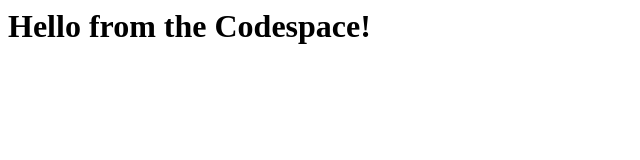
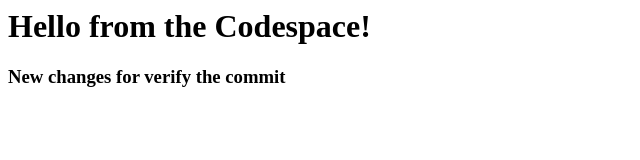
Before and after one commit to MahekVekariya/skills-code-with-codespaces, a plain HTML site: page index.html in a window 1280 px wide. Shown: the whole page, without its empty margins (0-640 px from the left). Drawn offline with Linux system fonts and the light colour scheme.

Commit message:
AUpdating file ofthe codespaces

```diff
--- a/index.html
+++ b/index.html
@@ -1,3 +1,4 @@
 <html>
   <h1>Hello from the Codespace!</h1>
+  <h3>New changes for verify the commit</h3>
 </html>
```
